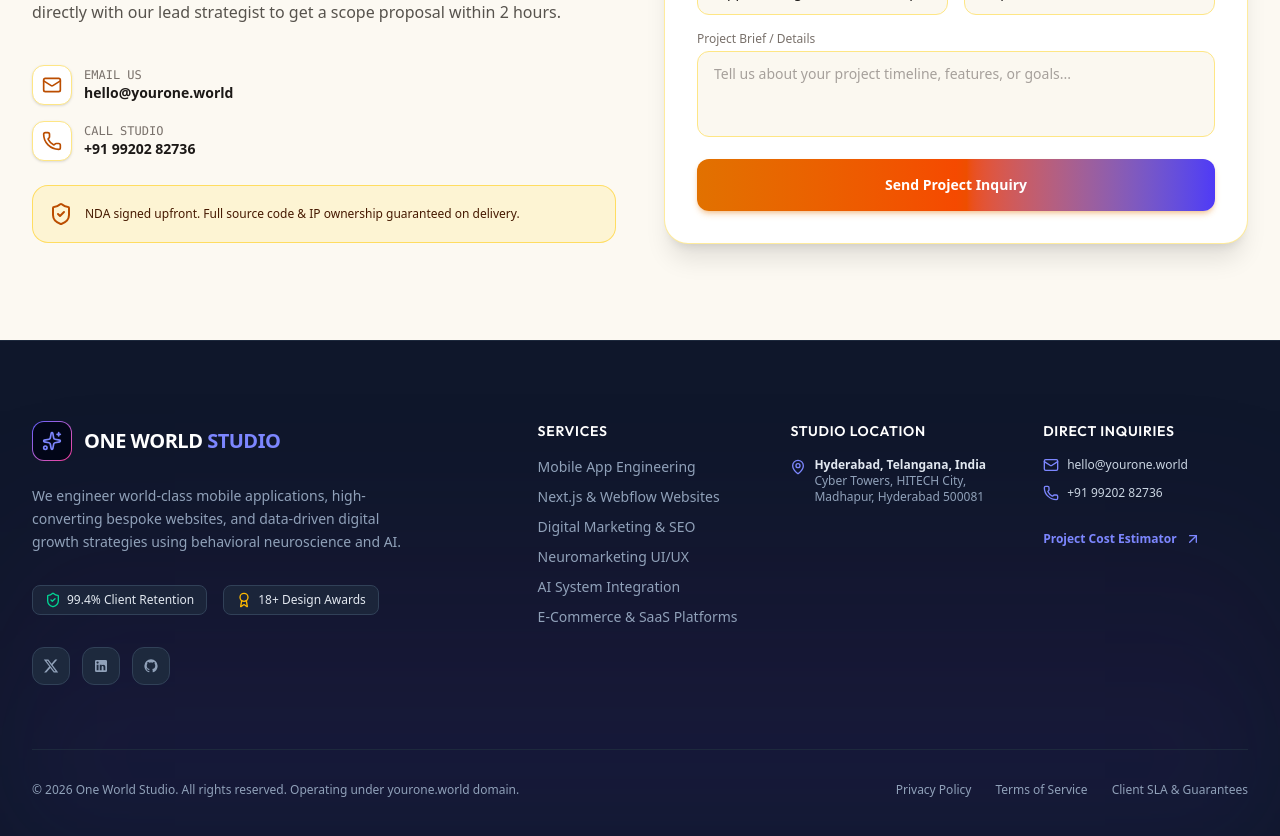
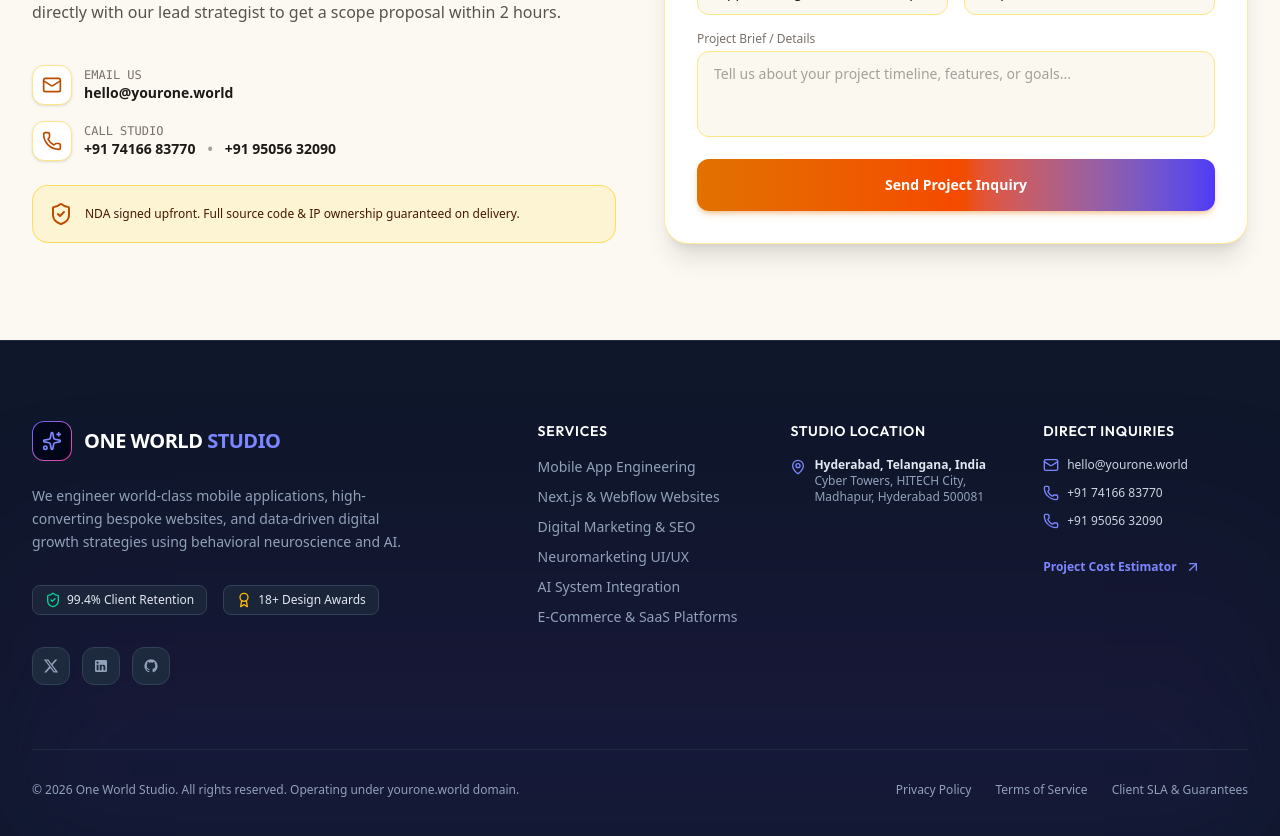
Before and after one commit to vmks245-source/yourone-app, a Next.js app: page / in a window 1280 px wide. Shown: the part 7020-7856 px from the top of the page. Built offline with nearby package versions, Linux system fonts and the light colour scheme.

Commit message:
fix: update contact mobile numbers to +91 74166 83770 and +91 95056 32090

```diff
--- a/app/components/Footer.tsx
+++ b/app/components/Footer.tsx
@@ -87,7 +87,11 @@
               </div>
               <div className="flex items-center gap-2">
                 <Phone className="w-4 h-4 text-indigo-400 shrink-0" />
-                <a href="tel:+919920282736" className="hover:text-indigo-400 transition-colors">+91 99202 82736</a>
+                <a href="tel:+917416683770" className="hover:text-indigo-400 transition-colors">+91 74166 83770</a>
+              </div>
+              <div className="flex items-center gap-2">
+                <Phone className="w-4 h-4 text-indigo-400 shrink-0" />
+                <a href="tel:+919505632090" className="hover:text-indigo-400 transition-colors">+91 95056 32090</a>
               </div>
             </div>
 
--- a/app/page.tsx
+++ b/app/page.tsx
@@ -450,7 +450,11 @@
                   </div>
                   <div>
                     <div className="text-xs text-stone-500 uppercase font-mono font-medium">Call Studio</div>
-                    <span className="font-semibold text-stone-900">+91 99202 82736</span>
+                    <div className="font-semibold text-stone-900 flex flex-col sm:flex-row sm:items-center sm:gap-3 text-sm">
+                      <a href="tel:+917416683770" className="hover:text-amber-700 transition-colors">+91 74166 83770</a>
+                      <span className="hidden sm:inline text-stone-400">•</span>
+                      <a href="tel:+919505632090" className="hover:text-amber-700 transition-colors">+91 95056 32090</a>
+                    </div>
                   </div>
                 </div>
               </div>
```
